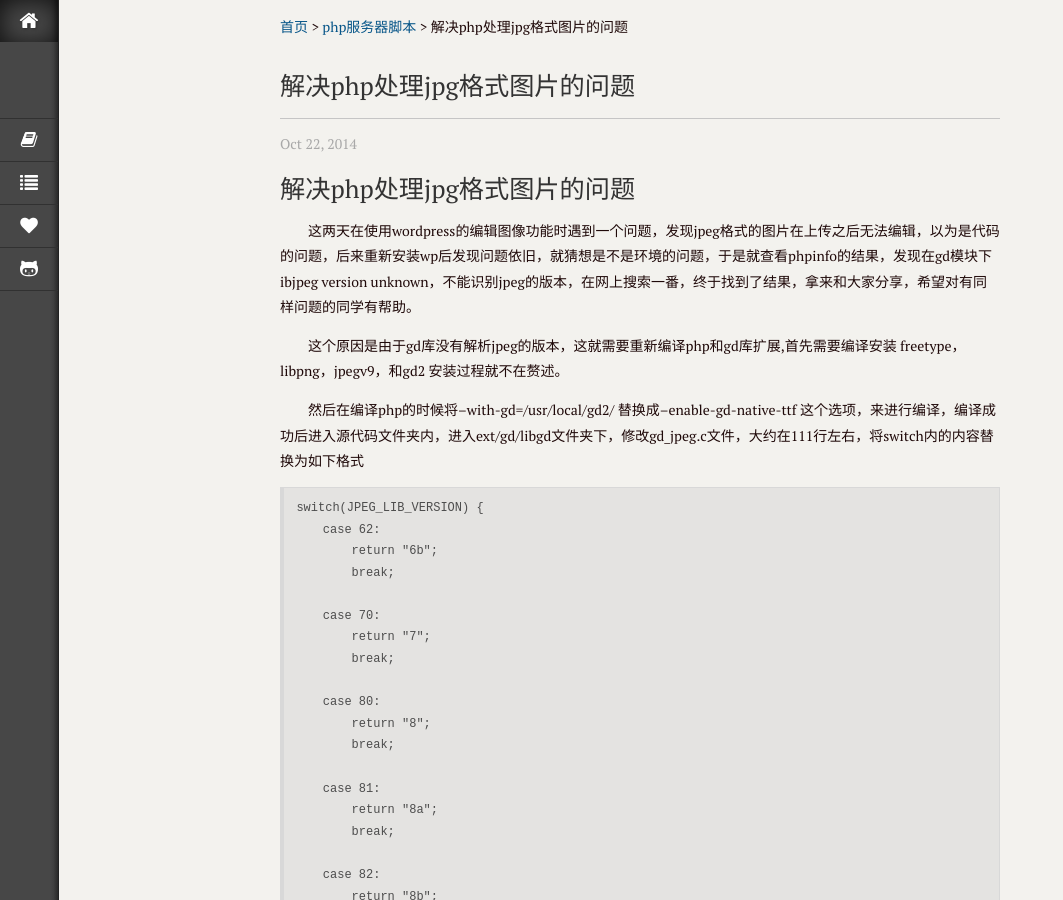
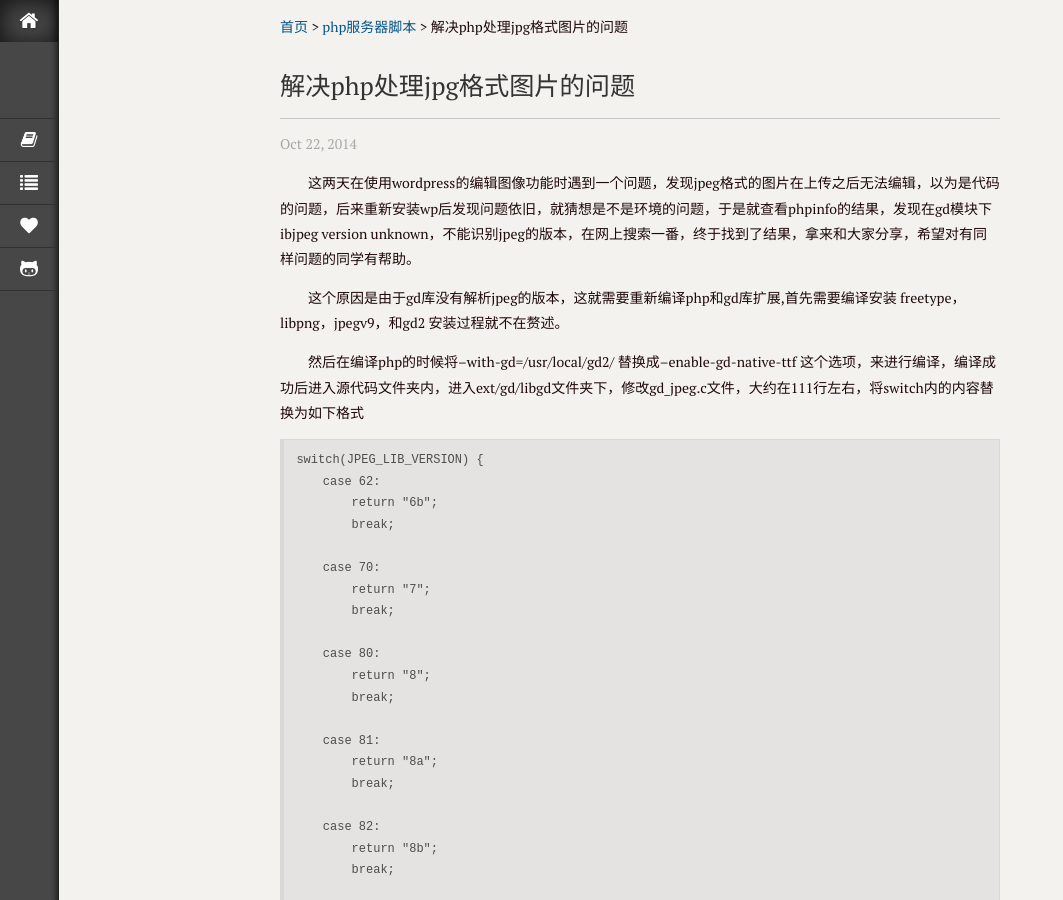
Before and after one commit to GitHubCuCu/dougaoyang.github.io, a Jekyll site: the page built from _posts/php/2014-10-22-php-jpg-issue.md, in a window 1280 px wide and 900 px high. Shown: the whole window, without its empty margins (0-1063 px from the left). Built offline with Jekyll 4.4.1, drawn with Linux system fonts in a browser that asks for light colours; Markdown is read by kramdown in place of the engine named in the settings.

Commit message:
update blog

```diff
--- a/_posts/php/2014-10-22-php-jpg-issue.md
+++ b/_posts/php/2014-10-22-php-jpg-issue.md
@@ -5,7 +5,6 @@ category: php服务器脚本
 description: 解决php处理jpg格式图片的问题，在编辑jpg格式的图片是遇到的问题
 keywords: php, jpg
 ---
-#{{ page.title }}
 　　这两天在使用wordpress的编辑图像功能时遇到一个问题，发现jpeg格式的图片在上传之后无法编辑，以为是代码的问题，后来重新安装wp后发现问题依旧，就猜想是不是环境的问题，于是就查看phpinfo的结果，发现在gd模块下ibjpeg version unknown，不能识别jpeg的版本，在网上搜索一番，终于找到了结果，拿来和大家分享，希望对有同样问题的同学有帮助。
 
 　　这个原因是由于gd库没有解析jpeg的版本，这就需要重新编译php和gd库扩展,首先需要编译安装 freetype，libpng，jpegv9，和gd2 安装过程就不在赘述。
```
